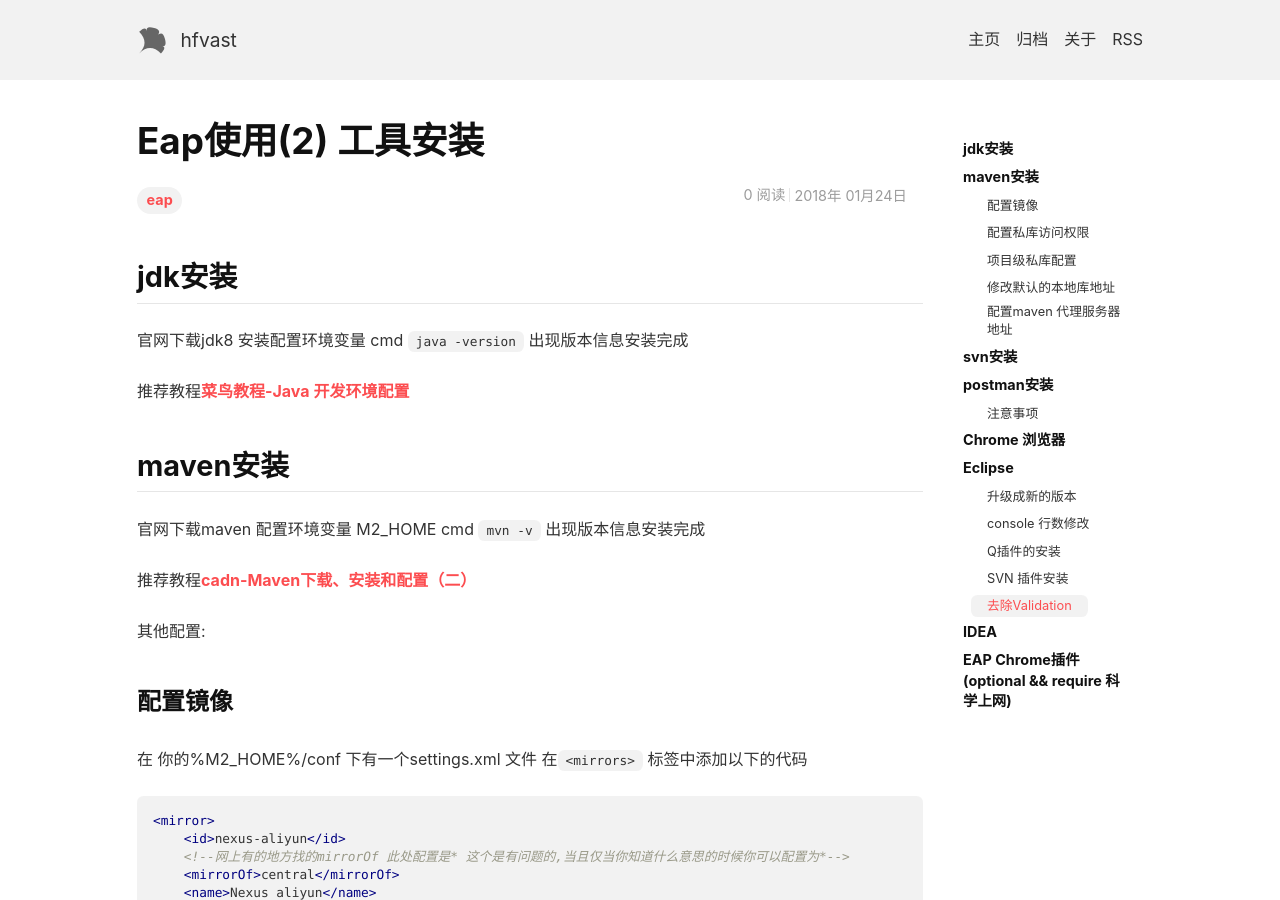
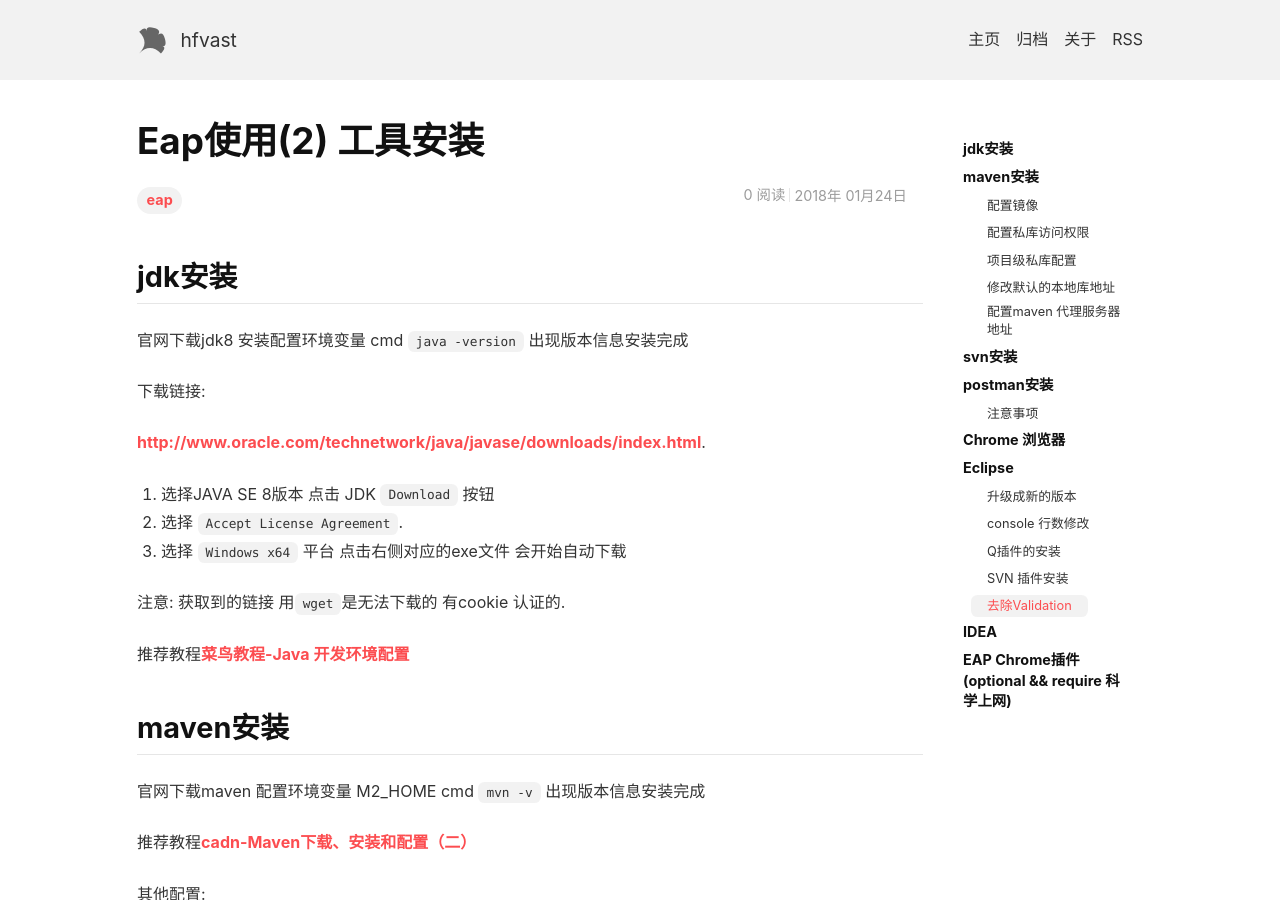
Before and after one commit to FireLee1413/hfvast.github.io, a Jekyll site: the page built from _posts/2018-01-24-eap使用(2)-工具安装.md, in a window 1280 px wide and 900 px high. Built offline with Jekyll 4.4.1, drawn with Linux system fonts in a browser that asks for light colours; nearby versions of some CDN libraries; comment, search, counter and statistics services are not loaded.

Commit message:
详细了 jdk下载的说明

```diff
--- a/_posts/2018-01-24-eap使用(2)-工具安装.md
+++ b/_posts/2018-01-24-eap使用(2)-工具安装.md
@@ -8,6 +8,16 @@ tags: eap
 ## jdk安装
 
 官网下载jdk8 安装配置环境变量 cmd `java -version` 出现版本信息安装完成
+
+下载链接:
+
+[http://www.oracle.com/technetwork/java/javase/downloads/index.html](http://www.oracle.com/technetwork/java/javase/downloads/index.html).
+
+1. 选择JAVA SE 8版本 点击 JDK `Download` 按钮
+2. 选择 `Accept License Agreement`.
+3. 选择 `Windows x64` 平台 点击右侧对应的exe文件 会开始自动下载
+
+注意: 获取到的链接 用`wget`是无法下载的 有cookie 认证的.
 
 推荐教程[菜鸟教程-Java 开发环境配置](http://www.runoob.com/java/java-environment-setup.html)
 
```
